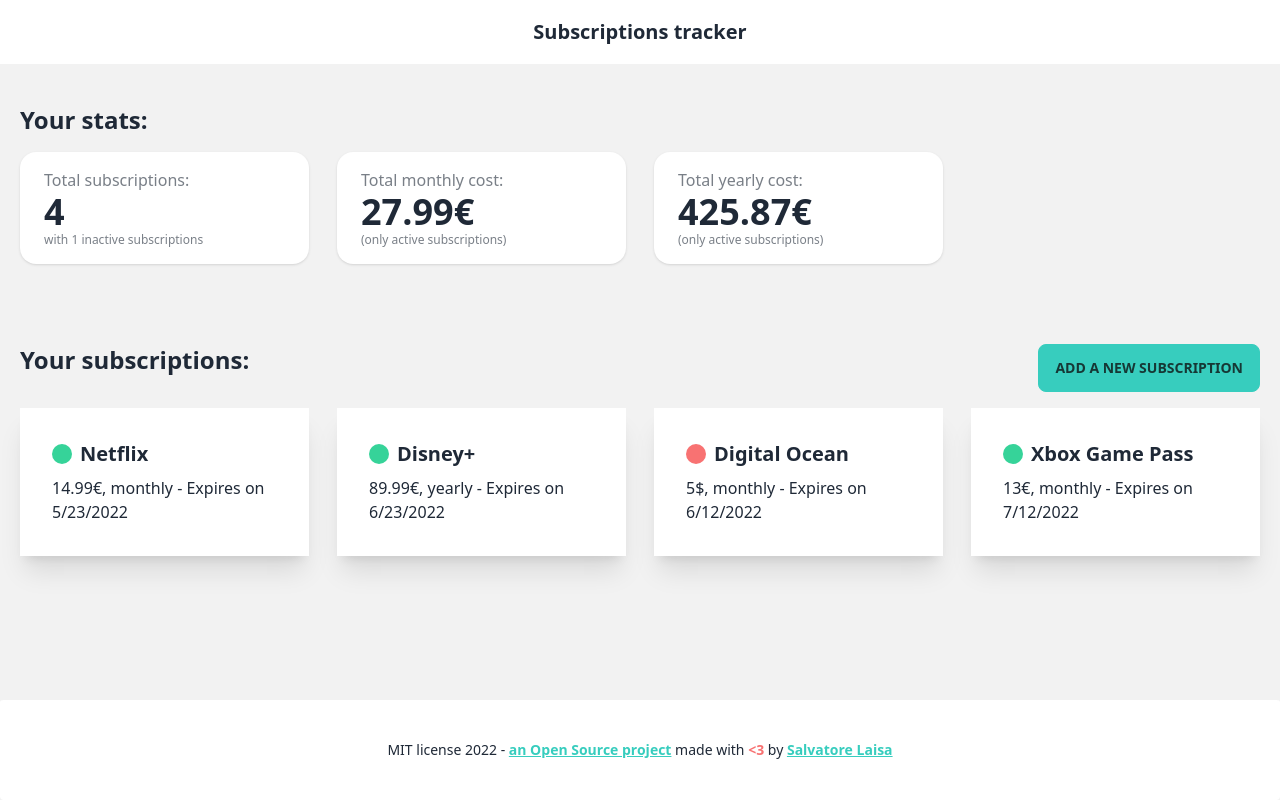
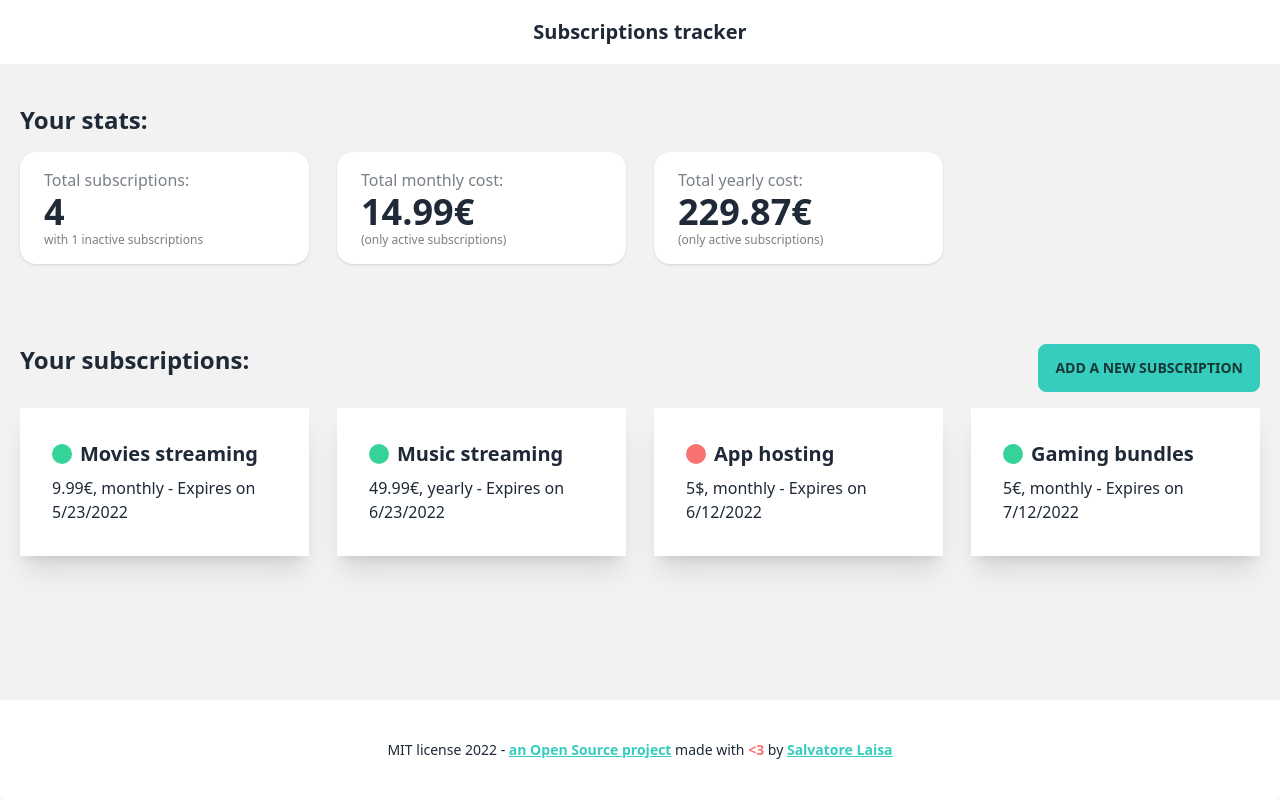
Before and after one commit to moebiusmania/subs-tracker, a Vue app: page / in a window 1280 px wide. Built offline with nearby package versions, Linux system fonts and the light colour scheme.

Commit message:
feat: emoji as favicon, more details in html and readme, sample data

```diff
--- a/src/components/Empty.vue
+++ b/src/components/Empty.vue
@@ -12,8 +12,10 @@
     </p>
     <div class="mt-10 md:flex md:justify-center">
       <router-link to="/add" class="btn btn-accent w-full md:w-1/2 lg:w-1/3">
-        Add some data!
+        Start tracking some subscriptions!
       </router-link>
+      <div class="divider">OR</div>
+      <button class="btn w-full md:w-1/2 lg:w-1/3">Use the example data</button>
     </div>
   </Container>
 </template>
--- a/src/libs/mocks.ts
+++ b/src/libs/mocks.ts
@@ -2,23 +2,23 @@
 
 export const subs: Subscription[] = [
   {
-    name: "Netflix",
-    price: 14.99,
+    name: "Movies streaming",
+    price: 9.99,
     currency: "€",
     isActive: true,
     recurrence: "monthly",
     expiration: new Date("2022-05-23T19:31:26.925Z"),
   },
   {
-    name: "Disney+",
-    price: 89.99,
+    name: "Music streaming",
+    price: 49.99,
     currency: "€",
     isActive: true,
     recurrence: "yearly",
     expiration: new Date("2022-06-23T19:31:26.925Z"),
   },
   {
-    name: "Digital Ocean",
+    name: "App hosting",
     price: 5,
     currency: "$",
     isActive: false,
@@ -26,8 +26,8 @@
     expiration: new Date("2022-06-12T19:31:26.925Z"),
   },
   {
-    name: "Xbox Game Pass",
-    price: 13,
+    name: "Gaming bundles",
+    price: 5,
     currency: "€",
     isActive: true,
     recurrence: "monthly",
```
Also changed, not shown: index.html (+3 -2 lines), src/assets/logo.png (deleted), 1 other file (tests, documents, lock files or other folders).
